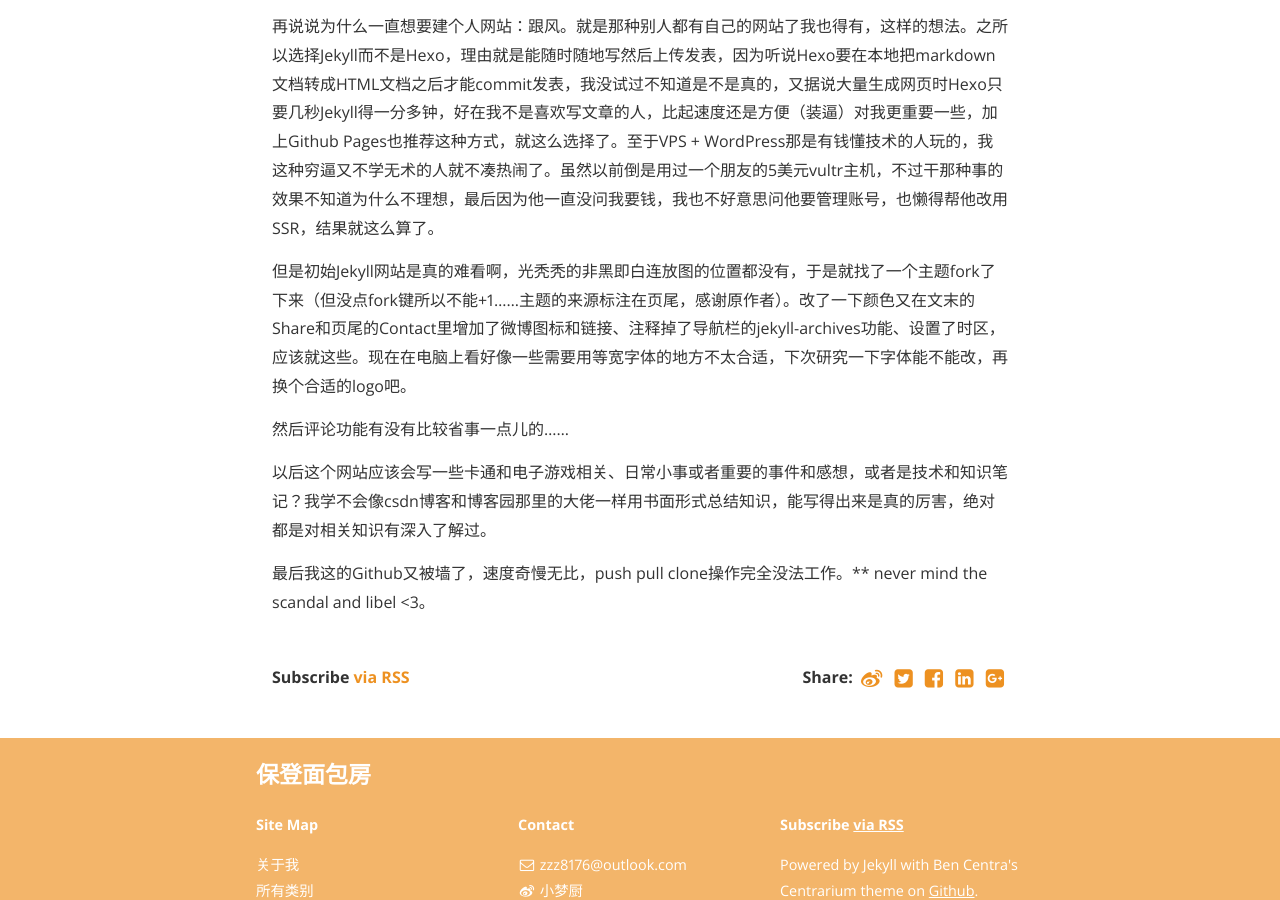
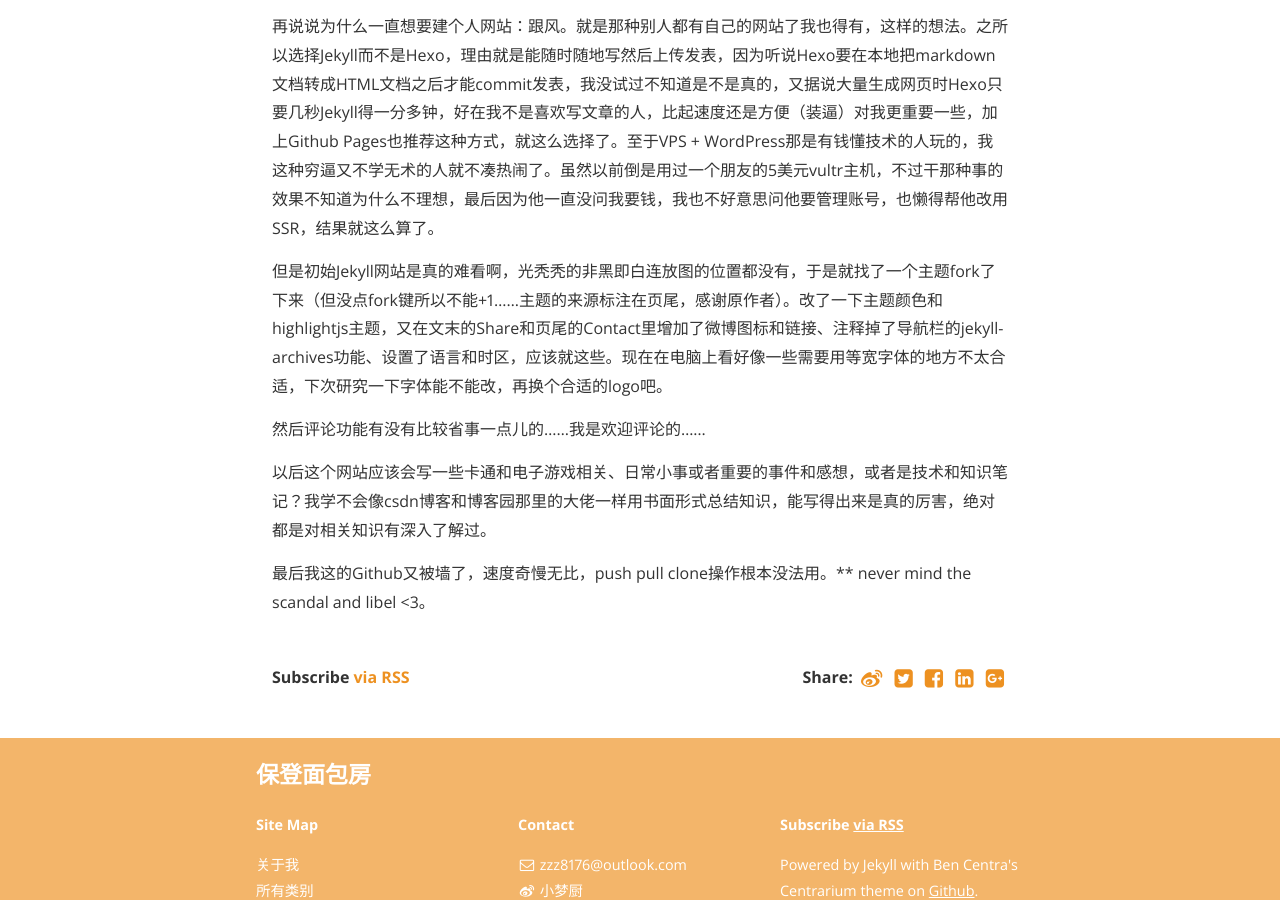
Before and after one commit to InstantHotCocoa/InstantHotCocoa.github.io, a Jekyll site: the page built from _posts/2018-07-14-第一篇文章.markdown, in a window 1280 px wide and 900 px high, scrolled down 631 px. Built offline with Jekyll 4.4.1, drawn with Linux system fonts in a browser that asks for light colours; nearby versions of some CDN libraries.

Commit message:
Update 2018-07-14-第一篇文章.markdown

```diff
--- a/_posts/2018-07-14-第一篇文章.markdown
+++ b/_posts/2018-07-14-第一篇文章.markdown
@@ -14,10 +14,10 @@
 
 再说说为什么一直想要建个人网站：跟风。就是那种别人都有自己的网站了我也得有，这样的想法。之所以选择Jekyll而不是Hexo，理由就是能随时随地写然后上传发表，因为听说Hexo要在本地把markdown文档转成HTML文档之后才能commit发表，我没试过不知道是不是真的，又据说大量生成网页时Hexo只要几秒Jekyll得一分多钟，好在我不是喜欢写文章的人，比起速度还是方便（装逼）对我更重要一些，加上Github Pages也推荐这种方式，就这么选择了。至于VPS + WordPress那是有钱懂技术的人玩的，我这种穷逼又不学无术的人就不凑热闹了。虽然以前倒是用过一个朋友的5美元vultr主机，不过干那种事的效果不知道为什么不理想，最后因为他一直没问我要钱，我也不好意思问他要管理账号，也懒得帮他改用SSR，结果就这么算了。
 
-但是初始Jekyll网站是真的难看啊，光秃秃的非黑即白连放图的位置都没有，于是就找了一个主题fork了下来（但没点fork键所以不能+1……主题的来源标注在页尾，感谢原作者）。改了一下颜色又在文末的Share和页尾的Contact里增加了微博图标和链接、注释掉了导航栏的jekyll-archives功能、设置了时区，应该就这些。现在在电脑上看好像一些需要用等宽字体的地方不太合适，下次研究一下字体能不能改，再换个合适的logo吧。
+但是初始Jekyll网站是真的难看啊，光秃秃的非黑即白连放图的位置都没有，于是就找了一个主题fork了下来（但没点fork键所以不能+1……主题的来源标注在页尾，感谢原作者）。改了一下主题颜色和highlightjs主题，又在文末的Share和页尾的Contact里增加了微博图标和链接、注释掉了导航栏的jekyll-archives功能、设置了语言和时区，应该就这些。现在在电脑上看好像一些需要用等宽字体的地方不太合适，下次研究一下字体能不能改，再换个合适的logo吧。
 
-然后评论功能有没有比较省事一点儿的……
+然后评论功能有没有比较省事一点儿的……我是欢迎评论的……
 
 以后这个网站应该会写一些卡通和电子游戏相关、日常小事或者重要的事件和感想，或者是技术和知识笔记？我学不会像csdn博客和博客园那里的大佬一样用书面形式总结知识，能写得出来是真的厉害，绝对都是对相关知识有深入了解过。
 
-最后我这的Github又被墙了，速度奇慢无比，push pull clone操作完全没法工作。** never mind the scandal and libel <3。
+最后我这的Github又被墙了，速度奇慢无比，push pull clone操作根本没法用。** never mind the scandal and libel <3。
```
